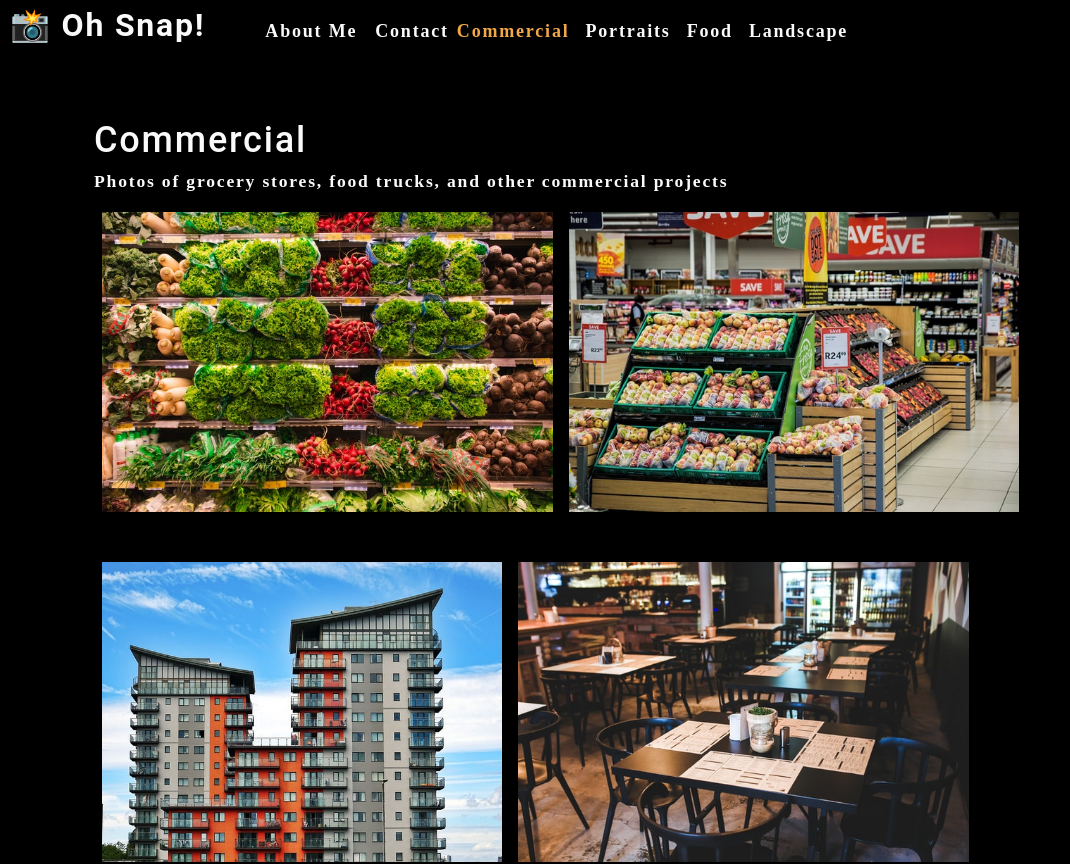
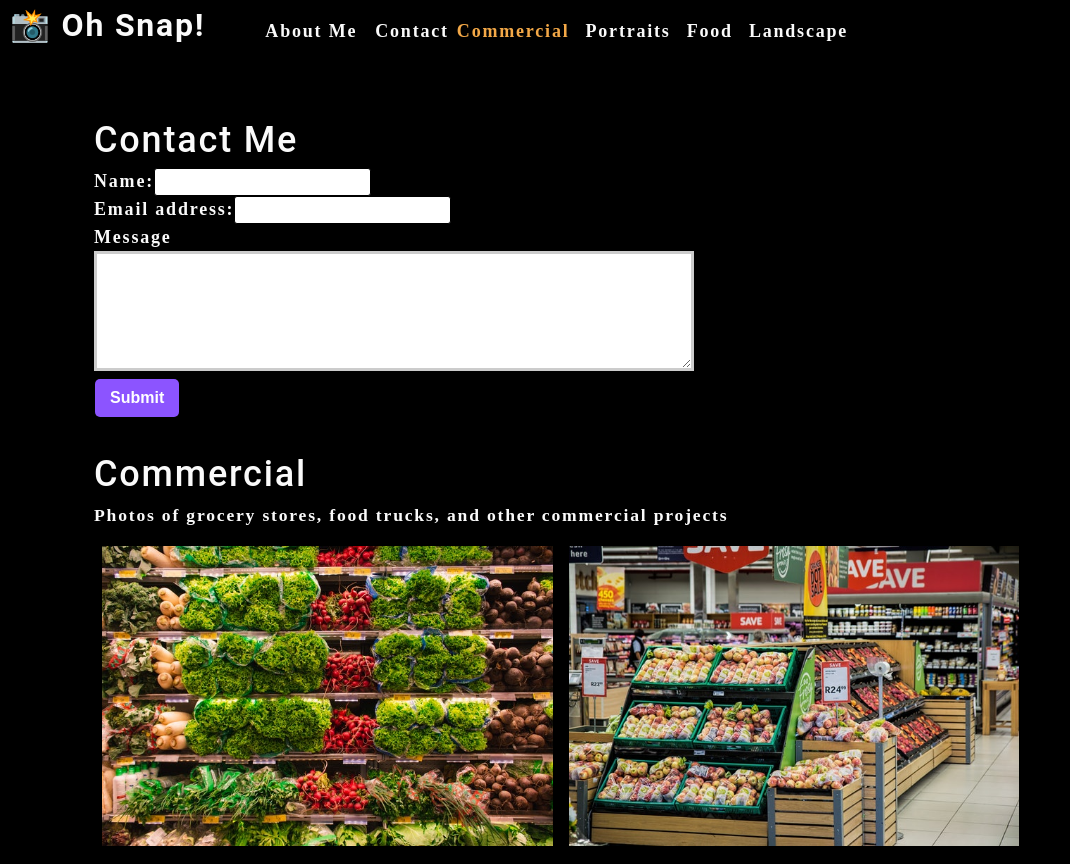
Before and after one commit to LumberJon1/oh-snap, a React (Create React App) app: page / in a window 1280 px wide. Shown: the top 864 px of the page, without its empty margins (0-1070 px from the left). Built offline with nearby package versions, Linux system fonts and the light colour scheme.

Commit message:
Added form component with render to App

```diff
--- a/src/App.js
+++ b/src/App.js
@@ -2,6 +2,7 @@
 import About from './components/About';
 import Nav from "./components/Nav";
 import Gallery from './components/Gallery';
+import ContactForm from './components/Contact';
 
 function App() {
 
@@ -28,6 +29,7 @@
 			>
 		</Nav>
 		<main>
+			<ContactForm />
 			<Gallery
 				currentCategory={currentCategory}
 			/>
--- /dev/null
+++ b/src/components/Contact/index.js
@@ -0,0 +1,60 @@
+import React, {useState} from "react";
+
+function ContactForm() {
+    // state hook to control the form component
+    const [formState, setFormState] = useState(
+        // Set initial state to empty strings on page load (clears form)
+        {name: "", email: "", message: ""}
+    );
+
+    // Event handler to handle form input changes, such as keystrokes
+    function handleChange(e) {
+        setFormState({...formState, [e.target.name]: e.target.value})
+    }
+
+    // Handle form submission
+    function handleSubmit(e) {
+        e.preventDefault();
+        console.log(formState);
+    }
+
+    // Return the HTML
+    return(
+        <section>
+            <h1>Contact Me</h1>
+            <form id="contact-form" onSubmit={handleSubmit}>
+                <div>
+                    <label htmlFor="name">Name:</label>
+                    <input
+                        type="text"
+                        name="name"
+                        defaultValue={formState.name}
+                        onChange={handleChange}
+                    />
+                </div>
+                <div>
+                    <label htmlFor="email">Email address:</label>
+                    <input
+                        type="email"
+                        name="email"
+                        defaultValue={formState.email}
+                        onChange={handleChange}
+                        />
+                </div>
+                <div>
+                    <label htmlFor="message">Message</label>
+                    <textarea
+                        name="message"
+                        cols="45"
+                        rows="10"
+                        defaultValue={formState.message}
+                        onChange={handleChange}>
+                    </textarea>
+                </div>
+                <button type="submit">Submit</button>
+            </form>
+        </section>
+    )
+}
+
+export default ContactForm;
```
